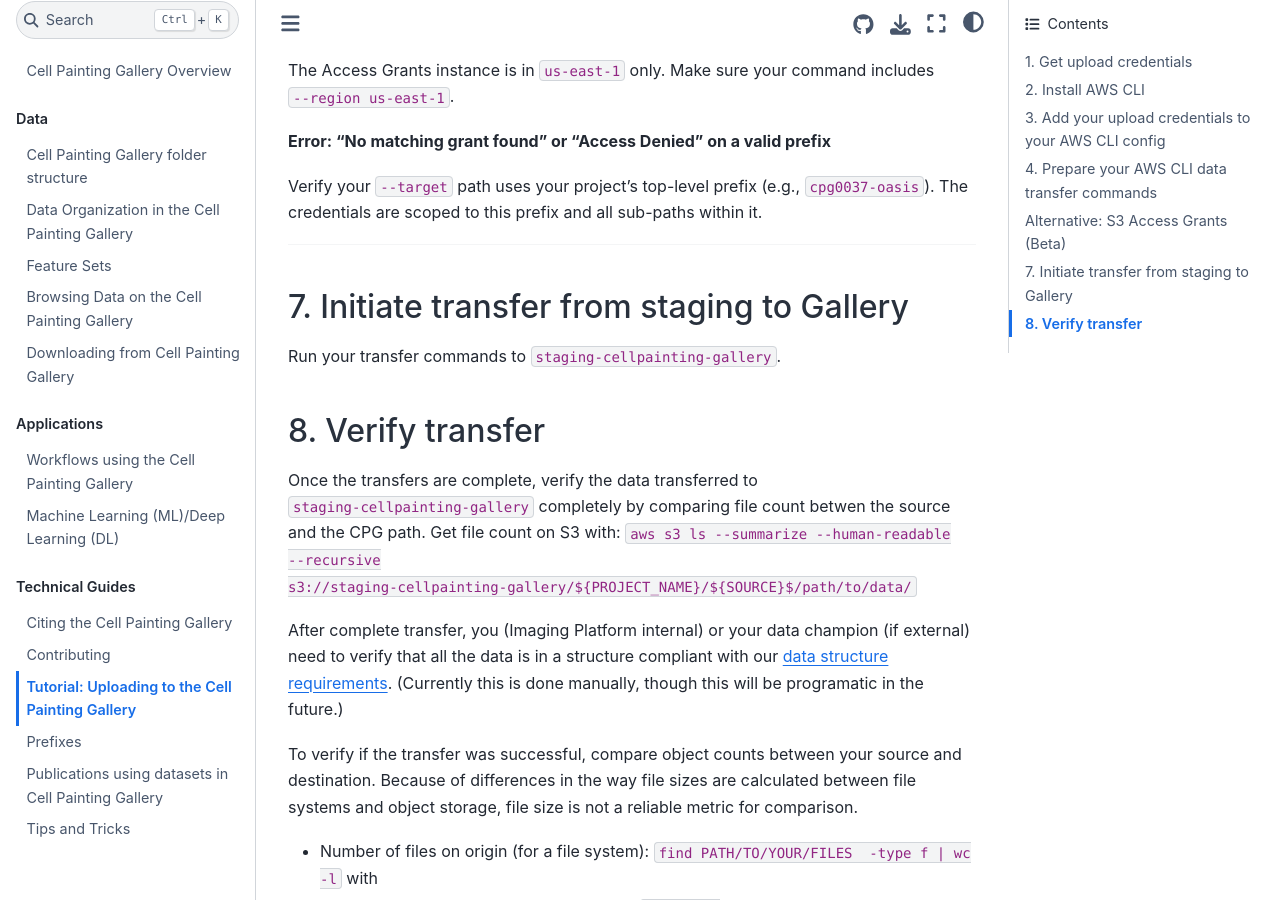
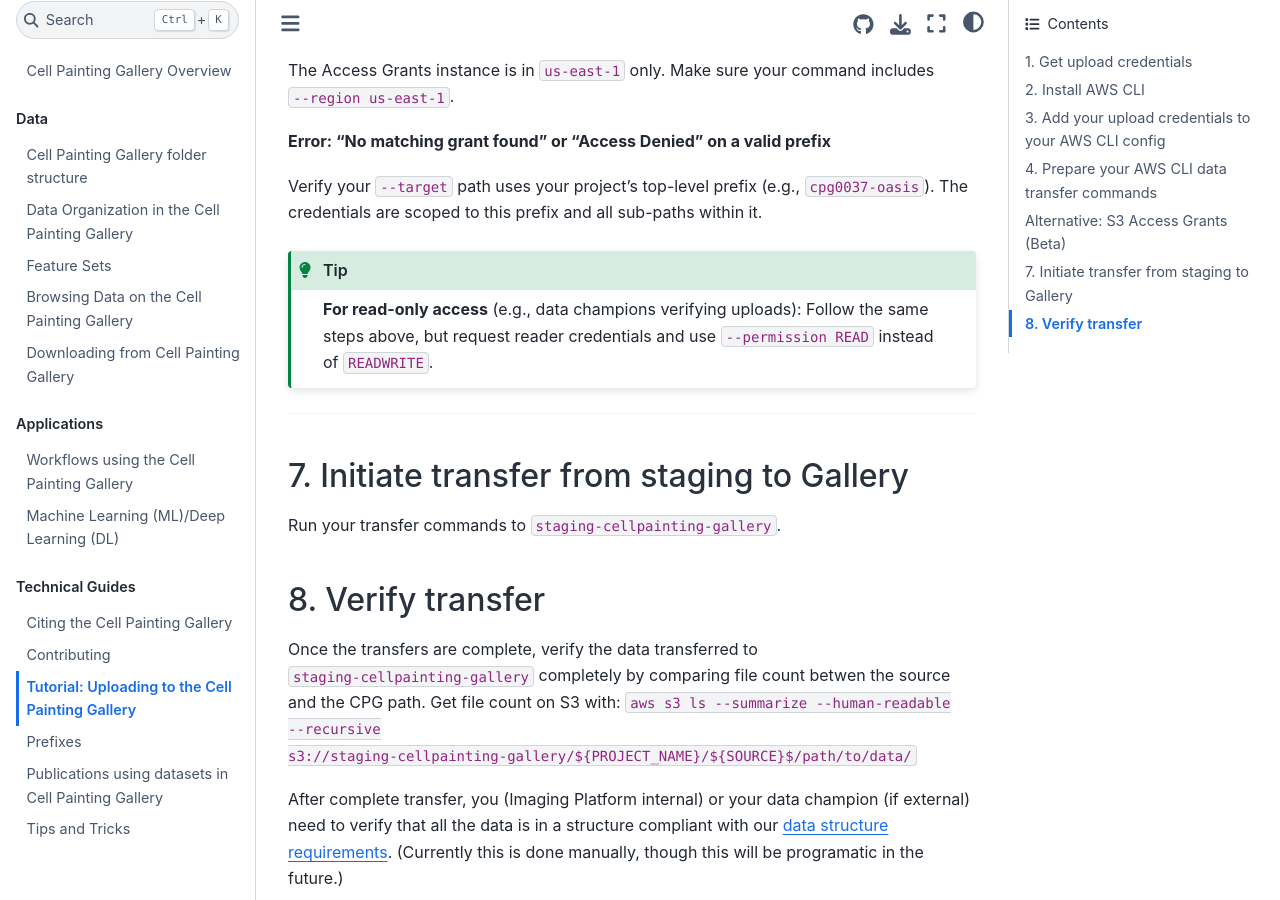
Before and after one commit to broadinstitute/cellpainting-gallery, a Jupyter Book: the page built from documentation/uploading_to_cpg.md, in a window 1280 px wide and 900 px high, scrolled down 3510 px. Built offline with Jupyter Book 1.0.4 settings and Sphinx 7.4.7 and the Sphinx Book theme 1.1.4, drawn with Linux system fonts in a browser that asks for light colours; pages that are not in the unit, such as notebooks, are missing from menus.

Commit message:
Add tip for read-only access in S3 Access Grants section
🤖 Generated with [Claude Code](https://claude.com/claude-code)

Co-Authored-By: Claude <noreply@anthropic.com>

````diff
--- a/documentation/uploading_to_cpg.md
+++ b/documentation/uploading_to_cpg.md
@@ -129,6 +129,10 @@ The Access Grants instance is in `us-east-1` only. Make sure your command includ
 Verify your `--target` path uses your project's top-level prefix (e.g., `cpg0037-oasis`).
 The credentials are scoped to this prefix and all sub-paths within it.
 
+```{tip}
+**For read-only access** (e.g., data champions verifying uploads): Follow the same steps above, but request reader credentials and use `--permission READ` instead of `READWRITE`.
+```
+
 ---
 
 ## 7. Initiate transfer from staging to Gallery
````
